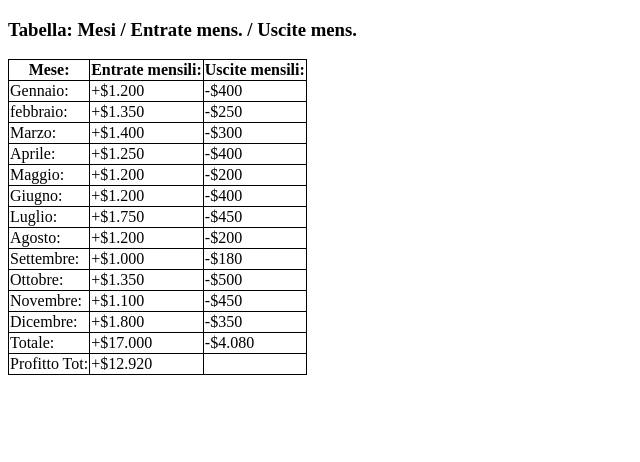
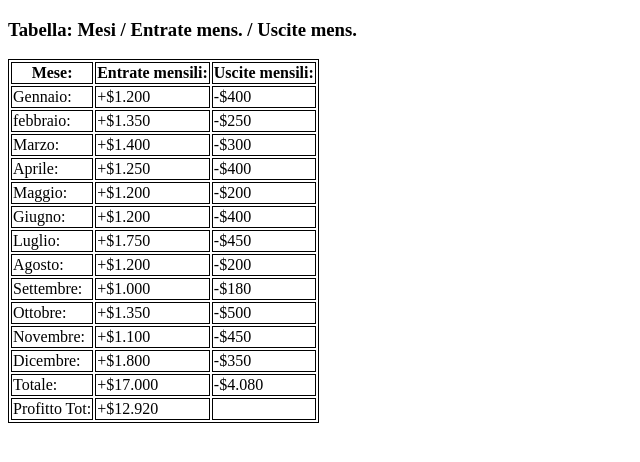
Before and after one commit to JacopoS28/HTML, a plain HTML site: page 2°esercizio.html in a window 1280 px wide. Shown: the whole page, without its empty margins (0-640 px from the left). Drawn offline with Linux system fonts and the light colour scheme.

Commit message:
commit final

```diff
--- a/2°esercizio.html
+++ b/2°esercizio.html
@@ -6,12 +6,13 @@
 <body>
     <h3>Tabella: Mesi / Entrate mens. / Uscite mens.</h3>
 
+<picture >
     <style>
         table, th, td {
           border: 1px solid black;
-          border-collapse: collapse;
+
         }
-        </style>
+    </style>
     <table>
         <tr>
             <th>Mese:</th>
@@ -93,7 +94,7 @@
 
 
     </table>
-
+</picture>
 
 
 </body>
```
